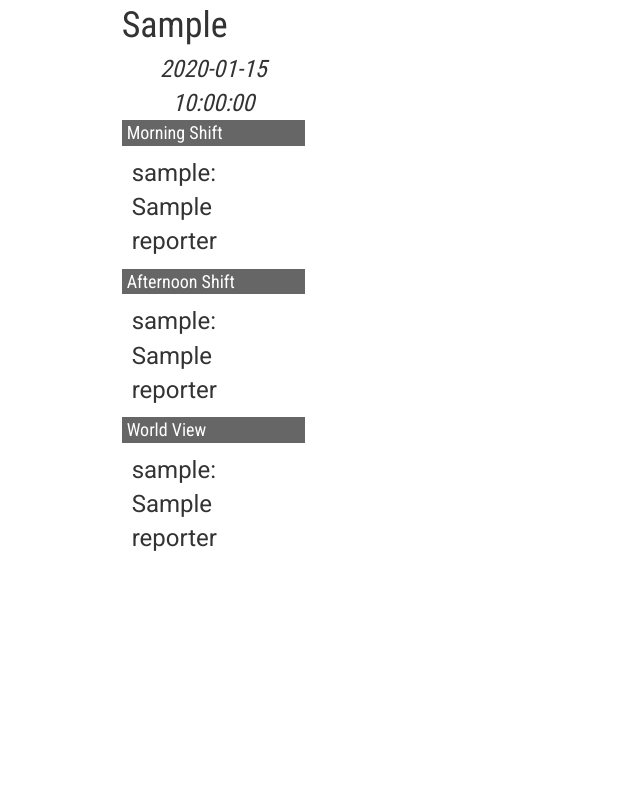
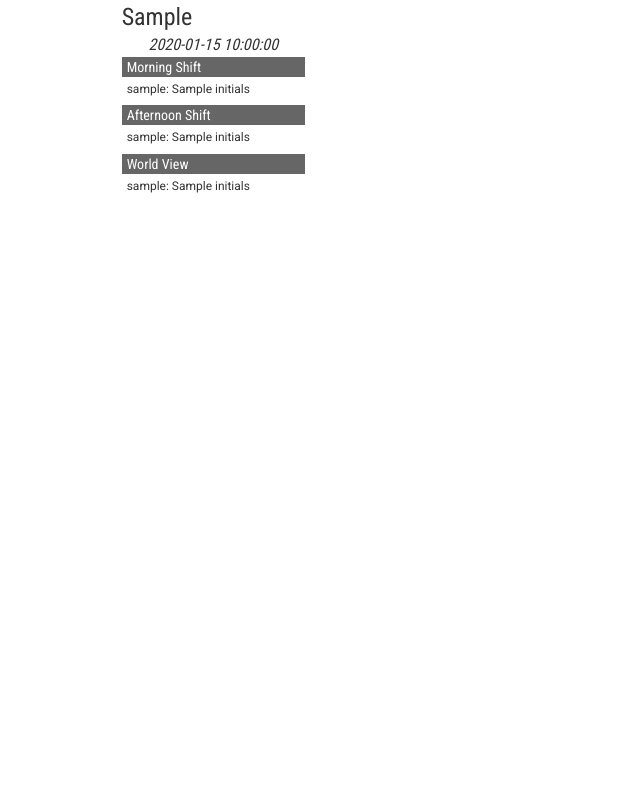
Before and after one commit to wbez/smartsheet-calendar, a Flask app: template templates/showboards.html in a window 1280 px wide. Shown: the part 32-832 px from the top of the page, without its empty margins (0-640 px from the left). Run offline with Flask 2, Linux system fonts and the light colour scheme; the template is opened without the code that fills it: most values are stand-ins (such as "Sample title", 1, 10 or a date in 2020); some libraries are stand-ins or nearby versions.

Commit message:
Changing styles, adding refresh

```diff
--- a/app.py
+++ b/app.py
@@ -108,7 +108,7 @@ def login():
 @google.authorized_handler()
 def authorized(resp, access_token):
     if resp == 'access_denied':
-        return 'You denied access, meanie. Click <a href="%s">here</a> to try again.' % (url_for('login'),)
+        return 'You denied access. Click <a href="%s">here</a> to try again.' % (url_for('login'),)
 
     session['access_token'] = access_token
 
--- a/static/smartsheet.css
+++ b/static/smartsheet.css
@@ -14,31 +14,31 @@ body, html{
 }
 
 .day {
-	font-size: 36px;
+	font-size: 24px;
 }
 
 .date {
-	font-size: 24px;
+	font-size: 16px;
 	text-align: center;
 	font-style: italic
 }
 
 .show {
-	font-size: 18px;
-	margin-bottom: 5px;
+	font-size: 14px;
+	margin-bottom: 2px;
 	color:#fff;
 	background-color: #666;
 	padding:0px 5px;
 }
 
 .story {
-	font-size: 24px;
+	font-size: 12px;
 }
 
 .segment {
 	font-family:'Roboto',Arial,sans-serif;
 	margin-bottom: 5px;
-	padding:5px 10px 5px 10px;
+	padding:2px 5px 2px 5px;
 }
 
 .reporter {
--- a/templates/_base.html
+++ b/templates/_base.html
@@ -5,10 +5,8 @@
     <title></title>
 
     <!-- META TAGS -->
-
+    <meta http-equiv="refresh" content="60" >
     <!-- CHARTBEAT -->
-    <script type="text/javascript">var _sf_startpt=(new Date()).getTime()</script>
-
     <!-- CSS -->
     <link href="//netdna.bootstrapcdn.com/bootstrap/3.1.1/css/bootstrap.min.css" rel="stylesheet">
     <link href="static/smartsheet.css" rel="stylesheet">
--- a/templates/showboards.html
+++ b/templates/showboards.html
@@ -12,19 +12,19 @@
             <div class="show">Morning Shift</div>
             {% for segment in value.shows.MS %}
               <div class="{{segment.status}} segment">
-                <div class="story">{{segment.story_slug}}: {{segment.reporter}}</div>
+                <div class="story">{% if segment.story_slug %}{{segment.story_slug}}: {% endif %}{% if segment.initials %}{{segment.initials}}{% endif %}</div>
               </div>
             {% endfor %}
             <div class="show">Afternoon Shift</div>
             {% for segment in value.shows.AS %}
               <div class="{{segment.status}} segment">
-                <div class="story">{{segment.story_slug}}: {{segment.reporter}}</div>
+                <div class="story">{% if segment.story_slug %}{{segment.story_slug}}: {% endif %}{% if segment.initials %}{{segment.initials}}{% endif %}</div>
               </div>
             {% endfor %}
             <div class="show">World View</div>
             {% for segment in value.shows.WV %}
               <div class="{{segment.status}} segment">
-                <div class="story">{{segment.story_slug}}: {{segment.reporter}}</div>
+                <div class="story">{% if segment.story_slug %}{{segment.story_slug}}: {% endif %}{% if segment.initials %}{{segment.initials}}{% endif %}</div>
               </div>
             {% endfor %}
         </div>
```
